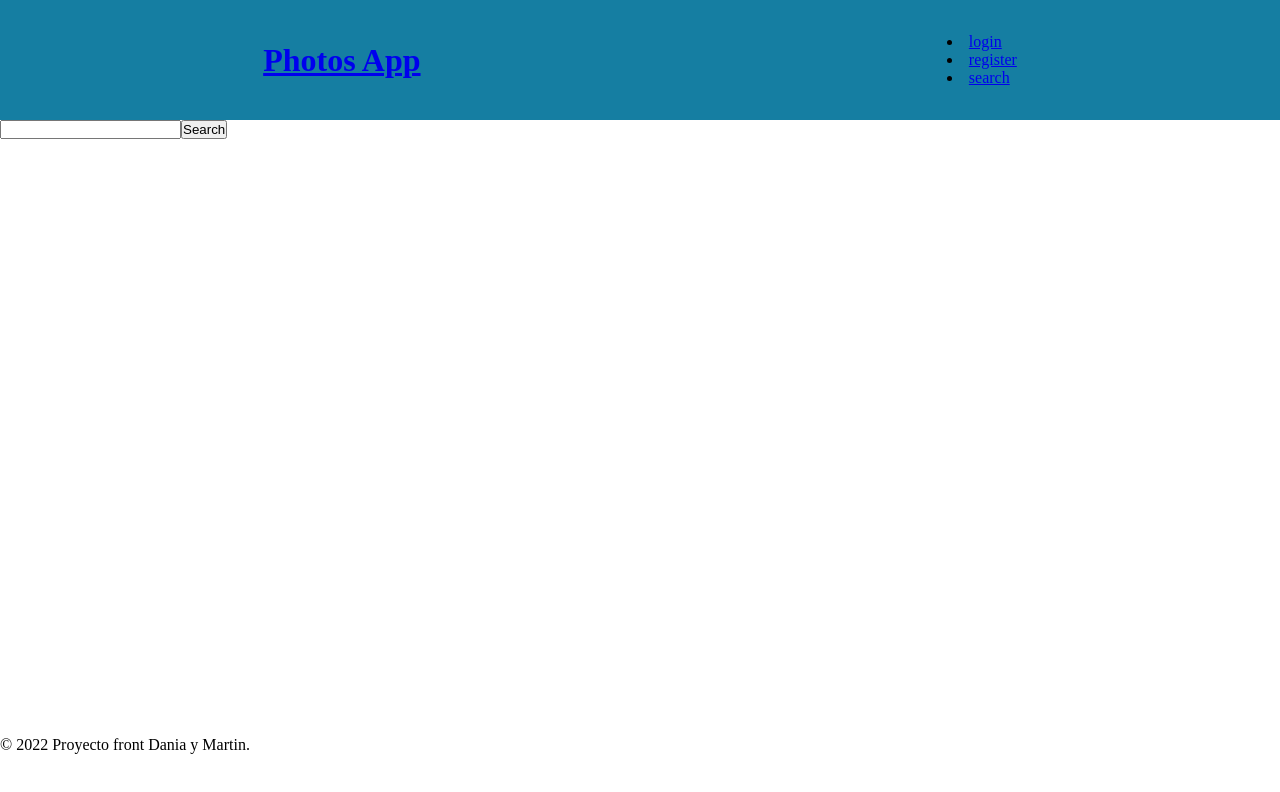
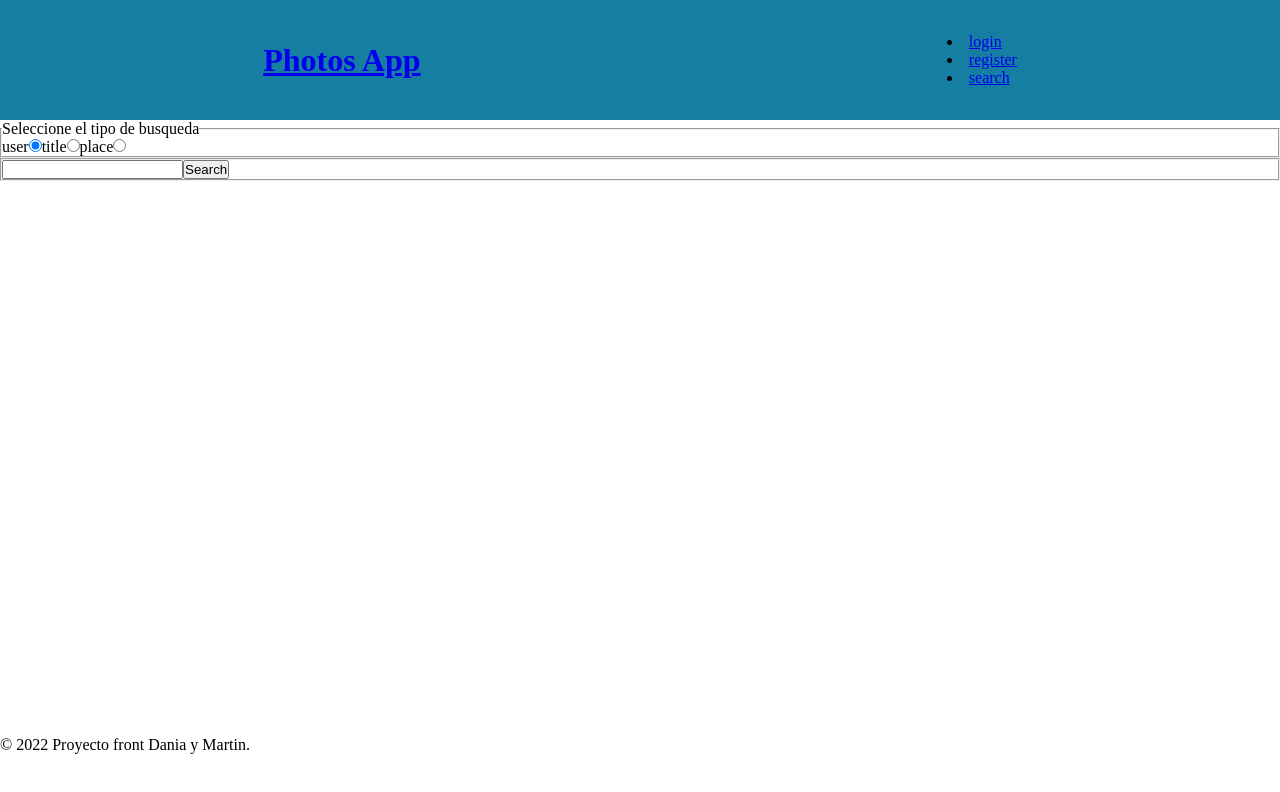
Before and after one commit to martintorreiro/PhotosAppFront, a React (Create React App) app: page /search in a window 1280 px wide. Shown: the top 792 px of the page. Built offline with nearby package versions, Linux system fonts and the light colour scheme.

Commit message:
inputs radio

```diff
--- a/src/components/Post/LikesList.js
+++ b/src/components/Post/LikesList.js
@@ -14,7 +14,7 @@ export const LikesList = ({ post }) => {
   return (
     <ul>
       {likes.map((like) => (
-        <li>
+        <li key={like.id}>
           <img
             src={like.image ? like.image : defaultImage}
             alt="avatar"
--- a/src/pages/Search.js
+++ b/src/pages/Search.js
@@ -1,21 +1,40 @@
 import { useState } from "react";
 
 export const Search = () => {
-  const [input, setInput] = useState("");
-  const textInput = (e) => {
-    setInput(e.target.value);
-    return true;
-  };
+  const [search, setSearch] = useState("");
 
   return (
+    <div>
       <form>
+        <fieldset>
+          <legend>Seleccione el tipo de busqueda</legend>
+
+          <label>
+            user
+            <input type="radio" name="search" value="user" defaultChecked />
+          </label>
+          <label>
+            title
+            <input type="radio" name="search" value="title" />
+          </label>
+          <label>
+            place
+            <input type="radio" name="search" value="place" />
+          </label>
+        </fieldset>
+      </form>
+
+      <form>
+        <fieldset>
           <input
             type="text"
             name="search_user"
             id="search_user"
-        onChange={textInput}
+            onChange={(e) => setSearch(e.target.value)}
           />
           <button>Search</button>
+        </fieldset>
       </form>
+    </div>
   );
 };
```
Also changed, not shown: 1 other file (tests, documents, lock files or other folders). Lines whose indentation alone changed are shown as unchanged.
